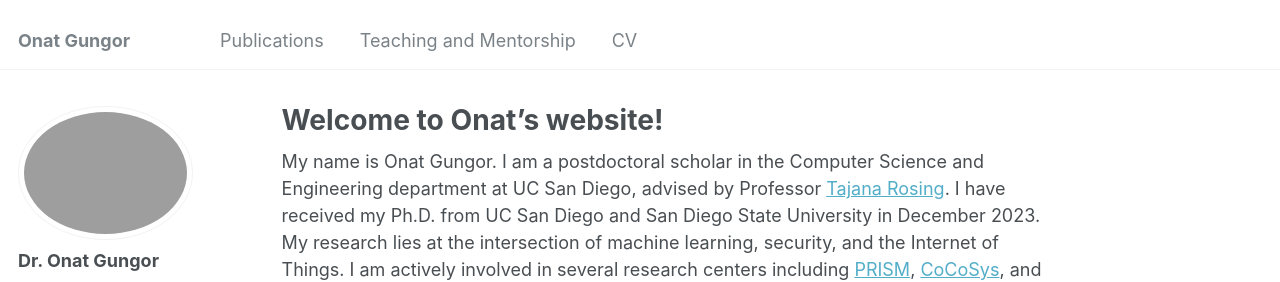
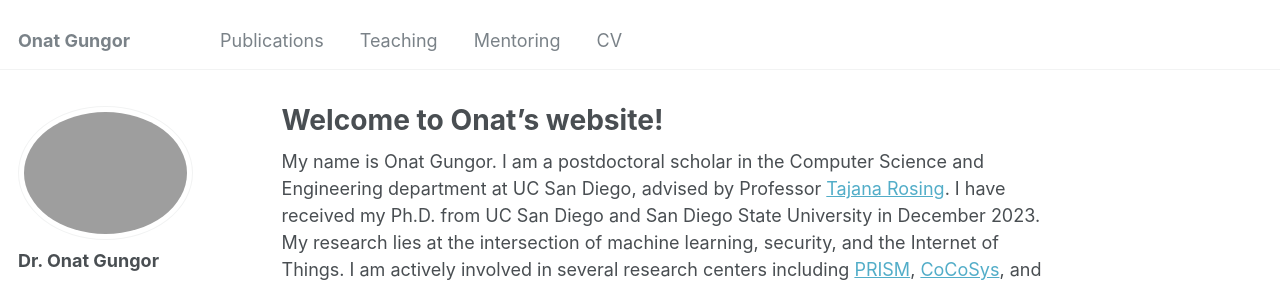
Before and after one commit to onatucsd/onatucsd.github.io, a Jekyll site: the page built from _pages/about.md, in a window 1280 px wide. Shown: the top 282 px of the page. Built offline with Jekyll 4.4.1, drawn with Linux system fonts in a browser that asks for light colours; some web fonts are replaced.

Commit message:
Update navigation.yml

```diff
--- a/_data/navigation.yml
+++ b/_data/navigation.yml
@@ -11,11 +11,11 @@ main:
   #- title: "Talks"
   #  url: /talks/
 
-  - title: "Teaching and Mentorship"
+  - title: "Teaching"
     url: /teaching/
 
-  #- title: "Portfolio"
-  #  url: /portfolio/
+  - title: "Mentoring"
+    url: /mentoring/
 
   #- title: "Blog Posts"
   #  url: /year-archive/
```
